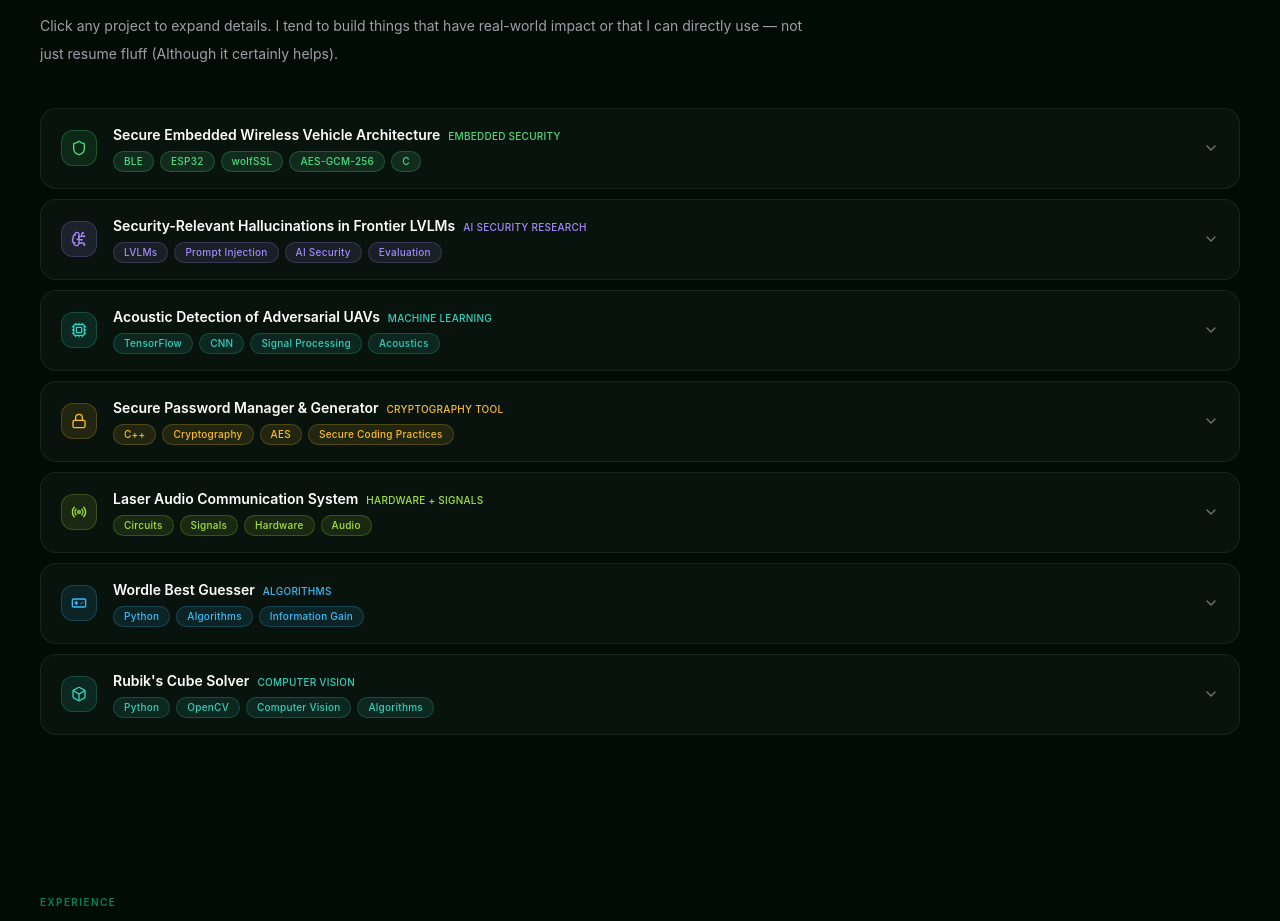
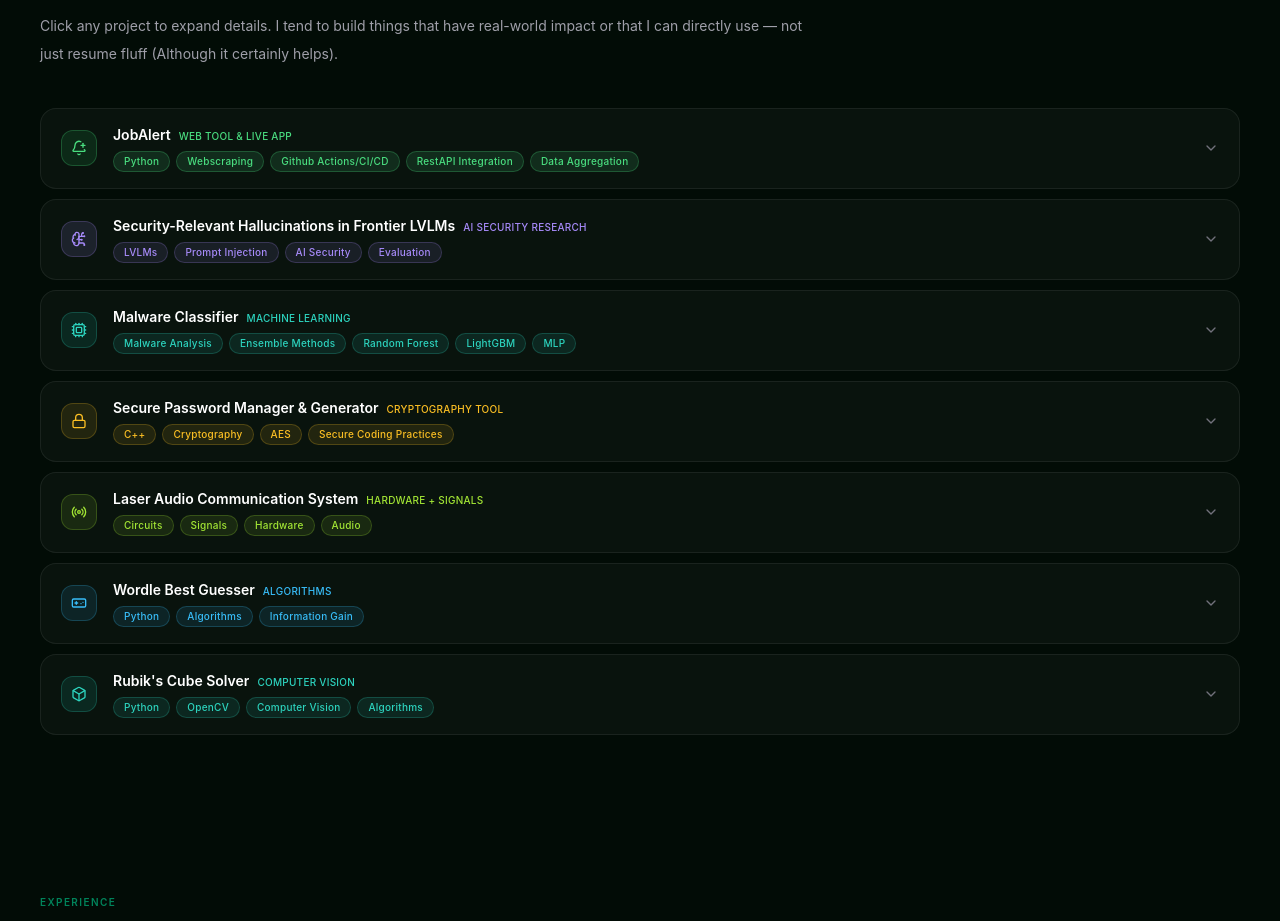
Before and after one commit to M-moore1/M-moore1.github.io, a React (Vite) app: page / in a window 1280 px wide. Shown: the part 1500-2421 px from the top of the page. Built offline with nearby package versions, Linux system fonts and the light colour scheme.

Commit message:
Project Changes

```diff
--- a/src/App.jsx
+++ b/src/App.jsx
@@ -19,6 +19,7 @@ import {
   Award,
   Users,
   Heart,
+  BellPlus,
   ChevronDown,
 } from "lucide-react";
 import { FaGithub, FaLinkedin } from "react-icons/fa";
@@ -40,18 +41,16 @@ const ACCENTS = {
 /* ─── project data ────────────────────────────────────────────── */
 const projects = [
   {
-    title: "Secure Embedded Wireless Vehicle Architecture",
-    type: "Embedded Security",
+    title: "JobAlert",
+    type: "Web tool & live app",
     accent: "green",
-    icon: Shield,
+    icon: BellPlus,
     summary:
-      "Built a secure BLE communication layer between an embedded Linux board (Xilinx ZCU102) and ESP32 microcontroller using authenticated pairing, encrypted transport, and TLS.",
+      "Built a discord bot to post job new job openings the moment they happen.",
     highlights: [
-      "Implemented authenticated BLE pairing and encrypted GATT transport",
-      "Deployed wolfSSL TLS 1.2 over BLE connection with SPIFFS certificate storage",
-      "Used AES-GCM for real-time encryption of movement packets",
+      "Ongoing Project! Stay tooned for details!",
     ],
-    tags: ["BLE", "ESP32", "wolfSSL", "AES-GCM-256", "C"],
+    tags: ["Python", "Webscraping", "Github Actions/CI/CD", "RestAPI Integration", "Data Aggregation"],
   },
   {
     title: "Security-Relevant Hallucinations in Frontier LVLMs",
@@ -68,18 +67,20 @@ const projects = [
     tags: ["LVLMs", "Prompt Injection", "AI Security", "Evaluation"],
   },
   {
-    title: "Acoustic Detection of Adversarial UAVs",
+    title: "Malware Classifier",
     type: "Machine Learning",
     accent: "teal",
     icon: Cpu,
     summary:
-      "Engineered a TensorFlow CNN for acoustic UAV detection with strong drone-present and no-drone validation performance.",
+      "An ML pipeline that classifies Windows PE binaries into 8 malware families using PE header features, achieving 80.3% accuracy and 0.97 AUC with a soft-voting ensemble of Random Forest, LightGBM, and MLP.",
     highlights: [
-      "Achieved 93.6% true positive rate",
-      "Achieved 98.6% true negative rate",
-      "Projected under $1M implementation versus a $40M system",
+      "Engineered 282 features from PE headers including byte histograms, section entropy, import tables, and string patterns — mirroring the structure of Elastic's real-world EMBER dataset",
+      "Trained and compared three model architectures (Random Forest, LightGBM, MLP) then combined them into a weighted ensemble that outperformed every individual model",
+      "Applied SMOTE oversampling to balance 8 imbalanced malware classes, boosting minority-family recall for underrepresented threats like Rootkit and Backdoor",
+      "Built a production-ready inference engine that accepts real PE binaries and returns predicted family, confidence score, and full probability distribution across all classes",
+      "Achieved 95% F1 on benign detection and 0.97 macro AUC — metrics that matter in real SOC environments where false positives erode analyst trust",
     ],
-    tags: ["TensorFlow", "CNN", "Signal Processing", "Acoustics"],
+    tags: ["Malware Analysis", "Ensemble Methods", "Random Forest", "LightGBM", "MLP"],
   },
   {
     title: "Secure Password Manager & Generator",
```
